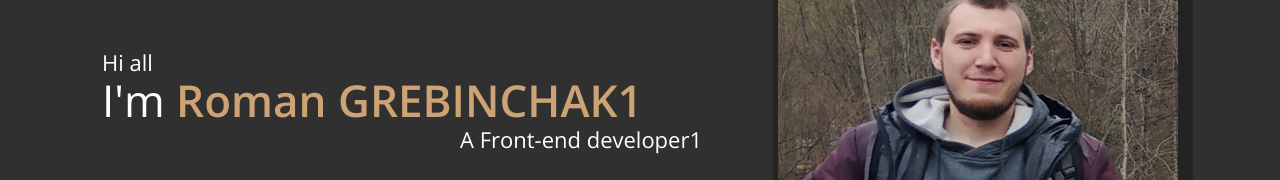
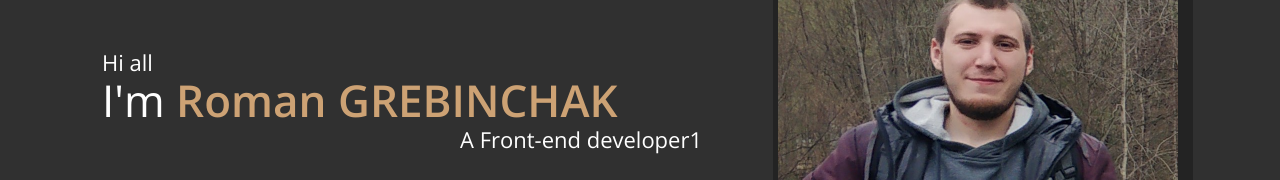
Before and after one commit to romanxeo/portfolio, a React (Create React App) app: page / in a window 1280 px wide. Shown: the part 339-519 px from the top of the page. Built offline with nearby package versions, Linux system fonts and the light colour scheme.

Commit message:
com 2.92

```diff
--- a/src/Main/Main.tsx
+++ b/src/Main/Main.tsx
@@ -10,7 +10,7 @@ function Main() {
       <div className={`${sContainer.container} ${s.mainContainer}`}>
         <div className={s.text}>
           <span>Hi all</span>
-          <h1>I'm <b>Roman GREBINCHAK1</b></h1>
+          <h1>I'm <b>Roman GREBINCHAK</b></h1>
           <p>A Front-end developer1</p>
         </div>
         <div className={s.photoBlock}>
```
